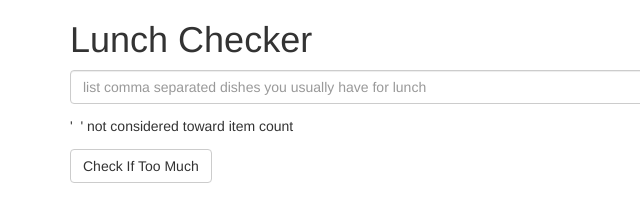
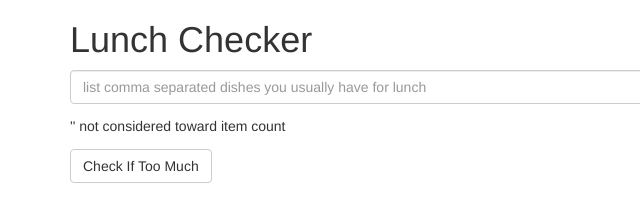
Before and after one commit to Vrushalv/coursera-test, a plain HTML site: page mod1_solution/index.html in a window 1280 px wide. Shown: the full height of the page, 0-640 px from the left. Drawn offline with Linux system fonts and the light colour scheme.

Commit message:
'quotes'

```diff
--- a/mod1_solution/index.html
+++ b/mod1_solution/index.html
@@ -20,7 +20,7 @@
              class="form-control"
              ng-model="lunchMenu">
          </div>
-         <div  class="form-group message"><h5>'&nbsp  ' not considered toward item count</h5></div>
+         <div  class="form-group message"><h5>'' not considered toward item count</h5></div>
          <div class="form-group">
              <button class="btn btn-default" ng-click="verifyItemCount()">Check If Too Much</button>
          </div>
```
